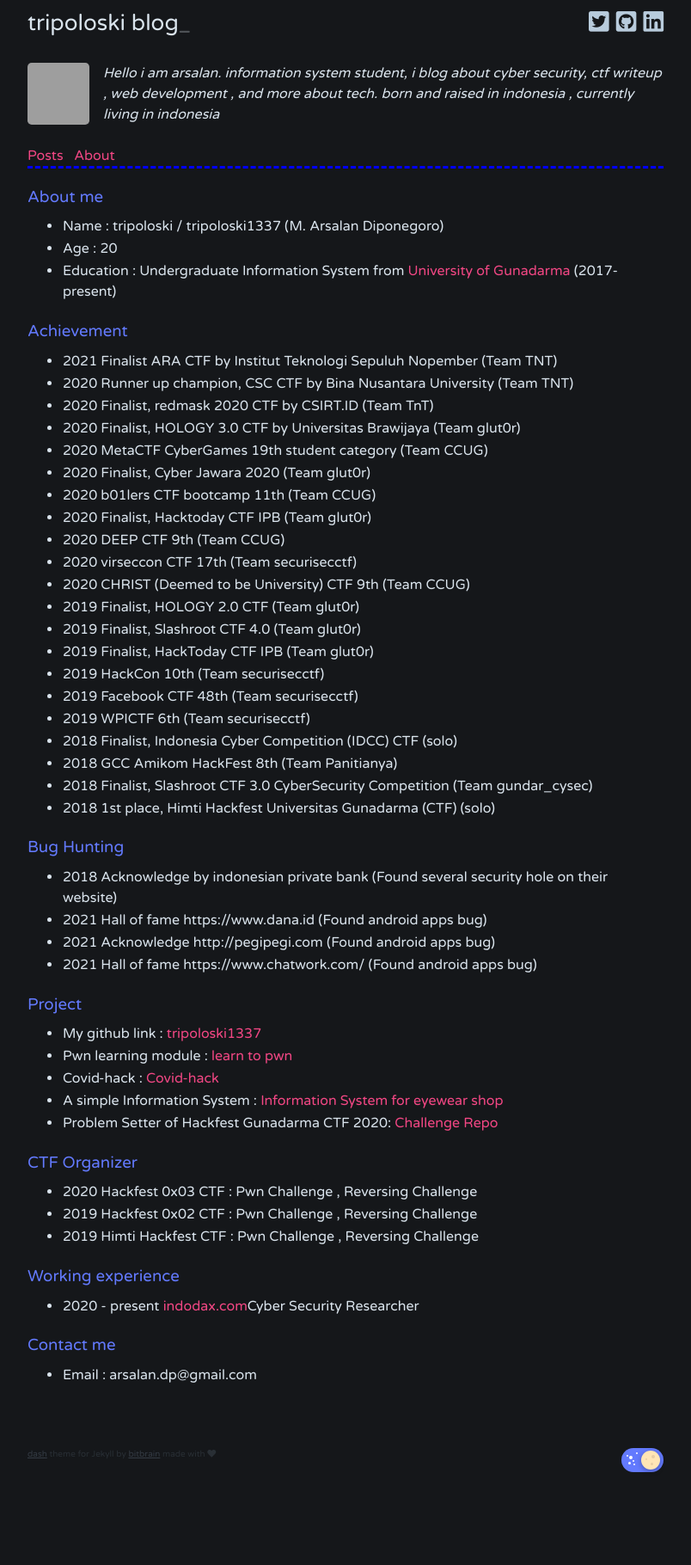
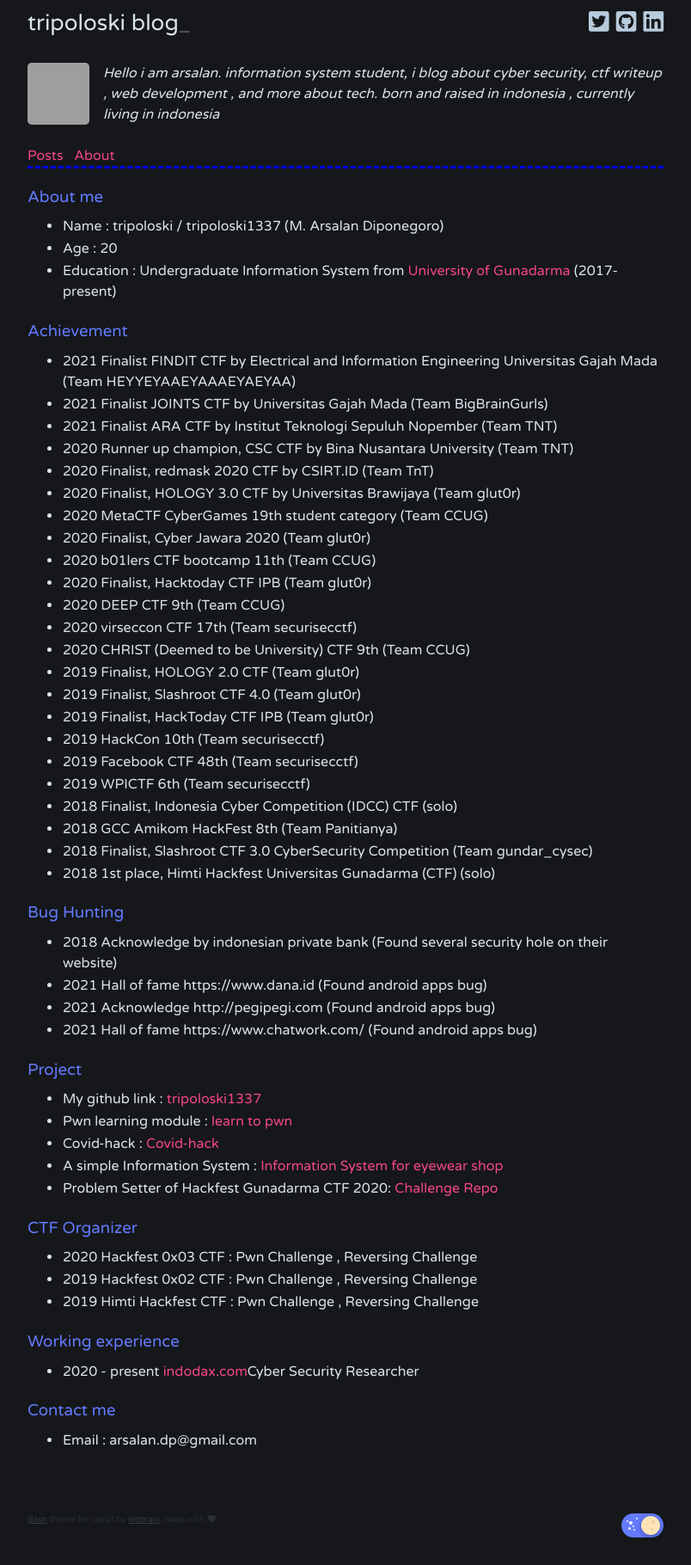
Before and after one commit to tripoloski1337/tripoloski1337.github.io, a Jekyll site: the page built from about/index.html, in a window 1280 px wide. Shown: the whole page at 86% size, without its empty margins (238-1042 px from the left). Built offline with Jekyll 4.4.1, drawn with Linux system fonts in a browser that asks for light colours; before the commit the page ends 1744 px from its top, so only the background shows below that; grey boxes are pictures that could not be loaded.

Commit message:
add more

```diff
--- a/about/index.html
+++ b/about/index.html
@@ -21,6 +21,8 @@
 
 <h3>Achievement</h3>
 <ul>
+  <li>2021 Finalist FINDIT CTF by Electrical and Information Engineering Universitas Gajah Mada (Team HEYYEYAAEYAAAEYAEYAA)</li>
+  <li>2021 Finalist JOINTS CTF by Universitas Gajah Mada (Team BigBrainGurls)</li>
   <li>2021 Finalist ARA CTF by Institut Teknologi Sepuluh Nopember (Team TNT)</li>
   <li>2020 Runner up champion, CSC CTF by Bina Nusantara University (Team TNT)</li>
   <li>2020 Finalist, redmask 2020 CTF by CSIRT.ID (Team TnT) </li>
```
